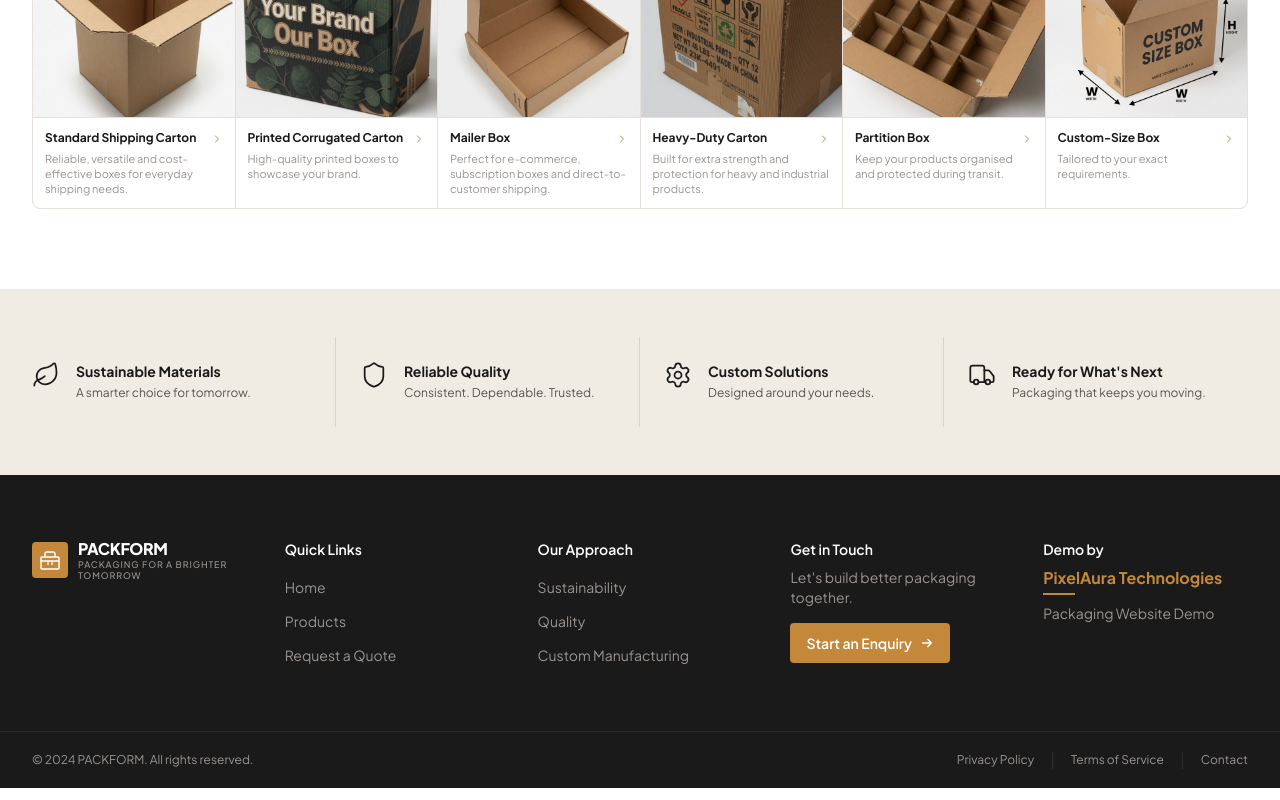
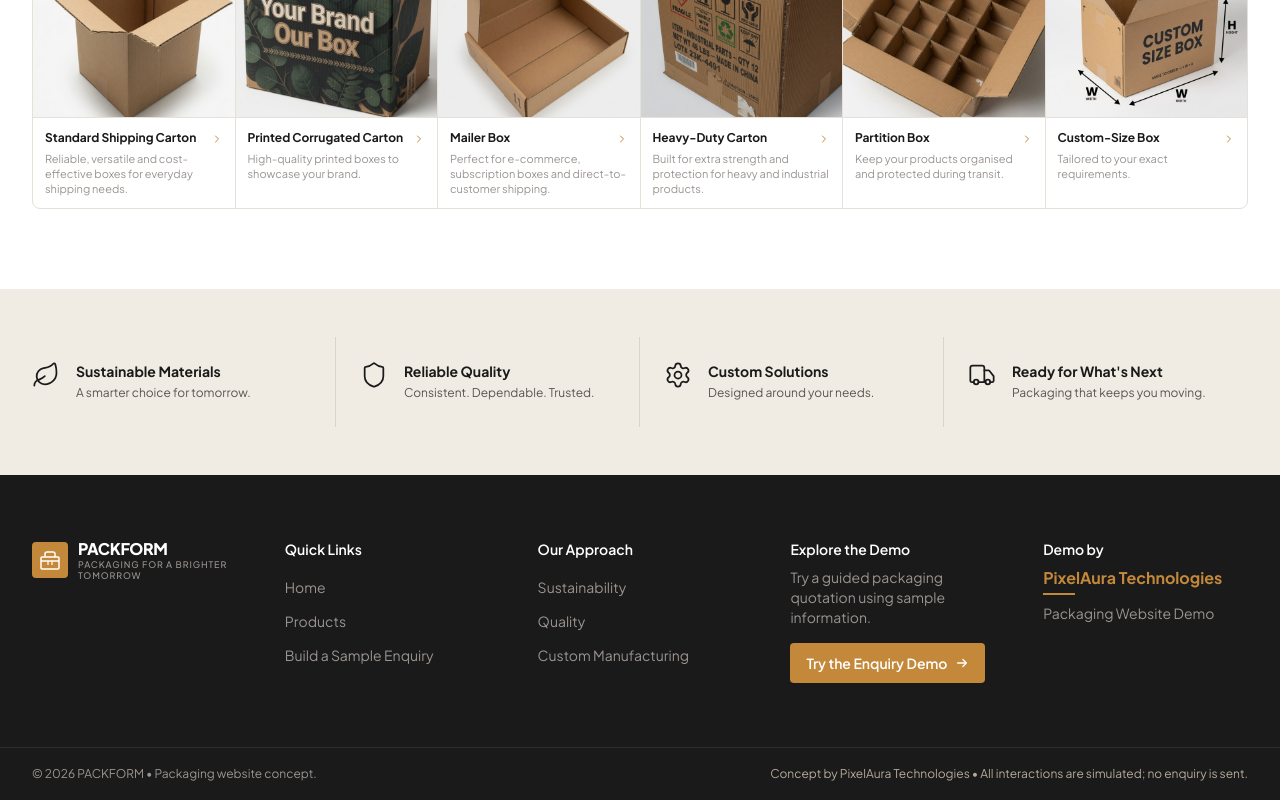
Before and after one commit to dhruvintejani/box_packaging, a React (Vite) app: page / in a window 1280 px wide. Shown: the part 1114-1914 px from the top of the page. Built offline with nearby package versions, Linux system fonts and the light colour scheme.

Commit message:
Remove placeholder legal and contact links, update copyright and clarify demo CTA

```diff
--- a/src/components/Footer.tsx
+++ b/src/components/Footer.tsx
@@ -34,7 +34,7 @@ export default function Footer() {
               {[
                 { to: '/', label: 'Home' },
                 { to: '/products', label: 'Products' },
-                { to: '/quote', label: 'Request a Quote' },
+                { to: '/quote', label: 'Build a Sample Enquiry' },
               ].map(({ to, label }) => (
                 <li key={to}>
                   <Link
@@ -62,13 +62,13 @@ export default function Footer() {
 
           {/* Get in Touch */}
           <div>
-            <h3 className="text-sm font-semibold text-white mb-2">Get in Touch</h3>
-            <p className="text-sm text-[#9a9490] mb-4">Let's build better packaging together.</p>
+            <h3 className="text-sm font-semibold text-white mb-2">Explore the Demo</h3>
+            <p className="text-sm text-[#9a9490] mb-4">Try a guided packaging quotation using sample information.</p>
             <button
               onClick={() => navigate('/quote')}
               className="flex items-center gap-2 bg-[#c4883a] hover:bg-[#b07a30] active:bg-[#9e6d28] text-white text-sm font-semibold px-4 py-2.5 rounded transition-all duration-150 cursor-pointer"
             >
-              Start an Enquiry
+              Try the Enquiry Demo
               <svg width="14" height="14" viewBox="0 0 16 16" fill="none">
                 <path d="M3 8h10M9 4l4 4-4 4" stroke="white" strokeWidth="1.5" strokeLinecap="round" strokeLinejoin="round"/>
               </svg>
@@ -88,14 +88,10 @@ export default function Footer() {
       {/* Bottom Bar */}
       <div className="border-t border-[#2d2d2d]">
         <div className="max-w-[1280px] mx-auto px-4 sm:px-6 lg:px-8 py-4 flex flex-col sm:flex-row items-center justify-between gap-3">
-          <p className="text-[#9a9490] text-xs">© 2024 PACKFORM. All rights reserved.</p>
-          <div className="flex items-center gap-4">
-            <span className="text-[#9a9490] text-xs cursor-default hover:text-white transition-colors">Privacy Policy</span>
-            <span className="text-[#2d2d2d]">|</span>
-            <span className="text-[#9a9490] text-xs cursor-default hover:text-white transition-colors">Terms of Service</span>
-            <span className="text-[#2d2d2d]">|</span>
-            <span className="text-[#9a9490] text-xs cursor-default hover:text-white transition-colors">Contact</span>
-          </div>
+          <p className="text-[#9a9490] text-xs">© 2026 PACKFORM • Packaging website concept.</p>
+          <p className="text-xs leading-5 text-[#b6a99a] text-center sm:text-right">
+            Concept by PixelAura Technologies • All interactions are simulated; no enquiry is sent.
+          </p>
         </div>
       </div>
     </footer>
```
